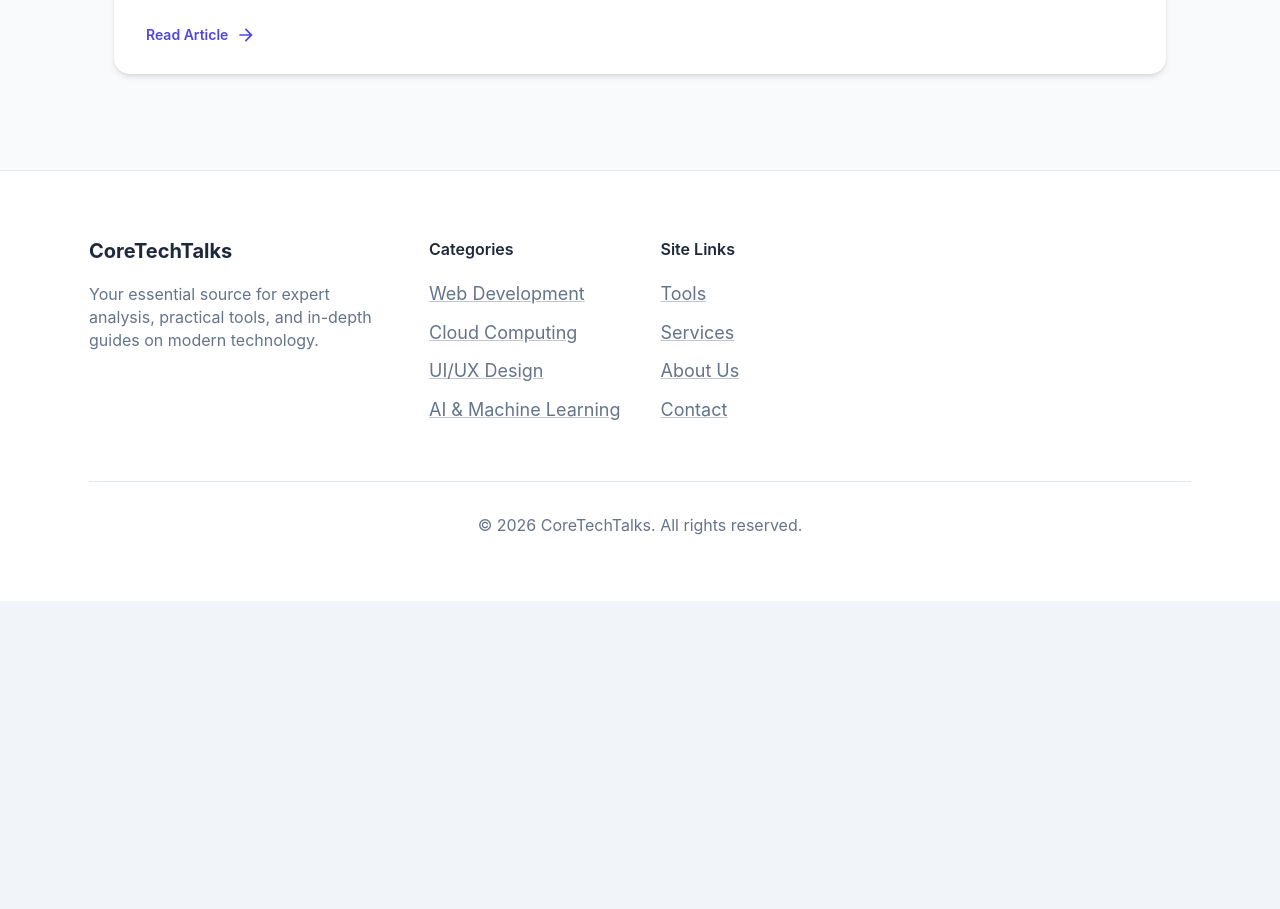
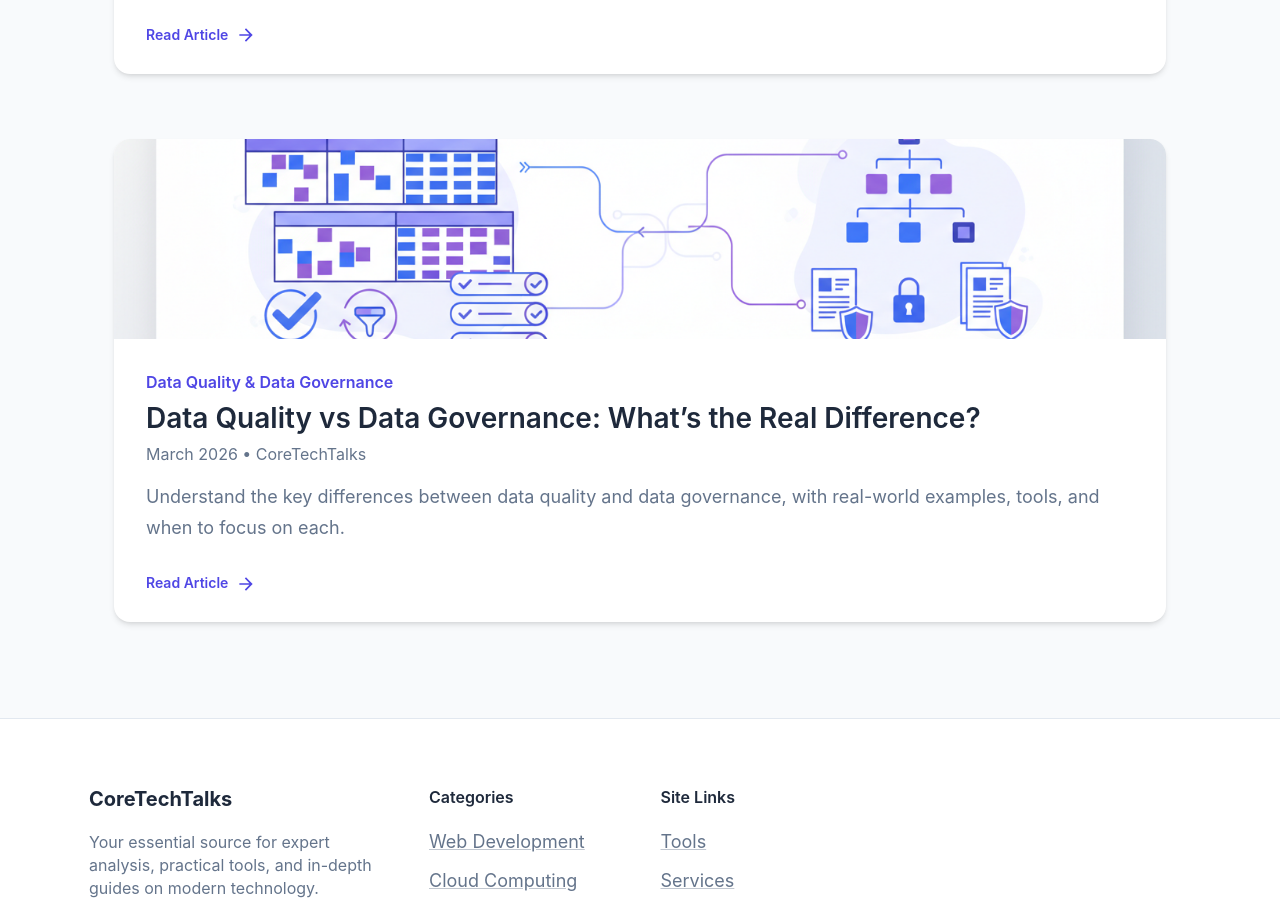
Before and after one commit to shirnim/CoreTechTalks, a React (Create React App) app in the folder coretechtalks/: page /blogs in a window 1280 px wide. Shown: the part 1200-2109 px from the top of the page. Before the commit the page ends 1801 px from the top, so only its background shows below. Built offline with nearby package versions, Linux system fonts and the light colour scheme.

Commit message:
Changes to add 3rd Blog

```diff
--- a/coretechtalks/src/data/blogs.js
+++ b/coretechtalks/src/data/blogs.js
@@ -230,5 +230,126 @@ export const blogs = [
 <p>There is no single "best" tool for data quality. The right choice depends on your data architecture, scale, and team workflows.</p>
 <p>Python provides a powerful ecosystem that allows teams to build robust, scalable, and reliable data quality systems.</p>
     `
+  },
+  {
+    id: 3,
+    title: "Data Quality vs Data Governance: What’s the Real Difference?",
+    slug: "data-quality-vs-data-governance",
+    excerpt: "Understand the key differences between data quality and data governance, with real-world examples, tools, and when to focus on each.",
+    author: "CoreTechTalks",
+    date: "March 2026",
+    category: "Data Quality & Data Governance",
+    readTime: "8 min read",
+    image: "/images/data-quality-vs-governance.jpg",
+    content: `
+<h2>Introduction</h2>
+<p>In the world of data, two terms are often used interchangeably—data quality and data governance. While they are closely related, they serve very different purposes.</p>
+<p>In my experience working with enterprise data systems, this confusion often leads to poorly defined roles, ineffective processes, and gaps in accountability.</p>
+<p>This article breaks down the real difference between data quality and data governance, with practical insights on how they work together.</p>
+
+<h2>What is Data Quality?</h2>
+<p>Data quality refers to how reliable and usable your data is for its intended purpose. It focuses on the condition of the data itself.</p>
+
+<ul>
+  <li>Accuracy — Is the data correct?</li>
+  <li>Completeness — Are all required fields populated?</li>
+  <li>Consistency — Is data aligned across systems?</li>
+  <li>Timeliness — Is data up to date?</li>
+  <li>Validity — Does data follow defined formats?</li>
+  <li>Uniqueness — Are there duplicates?</li>
+</ul>
+
+<p>For example, if a customer’s email is missing or duplicated across systems, that is a data quality issue.</p>
+
+<h2>What is Data Governance?</h2>
+<p>Data governance is about defining the rules, policies, and ownership around data.</p>
+
+<ul>
+  <li>Who owns the data?</li>
+  <li>Who can access it?</li>
+  <li>What standards should it follow?</li>
+  <li>How should it be managed across systems?</li>
+</ul>
+
+<p>If no one is responsible for fixing incorrect customer data, that is a governance issue—not just a quality problem.</p>
+
+<h2>Key Differences</h2>
+
+<table border="1" cellpadding="8" cellspacing="0">
+<tr>
+  <th>Aspect</th>
+  <th>Data Quality</th>
+  <th>Data Governance</th>
+</tr>
+<tr>
+  <td>Focus</td>
+  <td>Condition of data</td>
+  <td>Control and policies</td>
+</tr>
+<tr>
+  <td>Goal</td>
+  <td>Accurate and usable data</td>
+  <td>Accountability and standards</td>
+</tr>
+<tr>
+  <td>Scope</td>
+  <td>Technical + operational</td>
+  <td>Organizational + strategic</td>
+</tr>
+<tr>
+  <td>Ownership</td>
+  <td>Data engineers / analysts</td>
+  <td>Data stewards / leadership</td>
+</tr>
+</table>
+
+<h2>How They Work Together</h2>
+<p>Data governance defines the rules. Data quality enforces them.</p>
+
+<ul>
+  <li>Governance defines standards</li>
+  <li>Quality checks ensure those standards are met</li>
+</ul>
+
+<p>Without governance, quality efforts become inconsistent. Without quality, governance becomes theoretical.</p>
+
+<h2>Real-World Example</h2>
+<p>In a banking system, governance may define that customer PAN must be mandatory. Data quality processes ensure that:</p>
+<ul>
+  <li>PAN field is not null</li>
+  <li>PAN follows correct format</li>
+  <li>No duplicate PAN exists</li>
+</ul>
+
+<h2>Common Mistakes</h2>
+<ul>
+  <li>Treating data quality as a one-time activity</li>
+  <li>Ignoring ownership and accountability</li>
+  <li>Implementing tools without clear governance</li>
+</ul>
+
+<h2>When to Focus on What</h2>
+
+<h3>Focus on Data Quality if:</h3>
+<ul>
+  <li>You have inaccurate or inconsistent data</li>
+  <li>Reports are unreliable</li>
+  <li>Teams spend time fixing data manually</li>
+</ul>
+
+<h3>Focus on Data Governance if:</h3>
+<ul>
+  <li>There is no clear ownership of data</li>
+  <li>Policies are not defined</li>
+  <li>Different teams follow different standards</li>
+</ul>
+
+<h2>Final Thoughts</h2>
+<p>Data quality and data governance are not competing concepts—they are complementary.</p>
+<p>If you want reliable, scalable, and trustworthy data systems, you need both working together.</p>
+
+<h2>About the Author</h2>
+<p>The author has over 8 years of experience in data quality and data governance, and overall 20+ years of IT experience, working on enterprise-scale data systems.</p>
+`
   }
 ];
```
Also changed, not shown: coretechtalks/public/images/data-quality-vs-governance.jpg (added).
